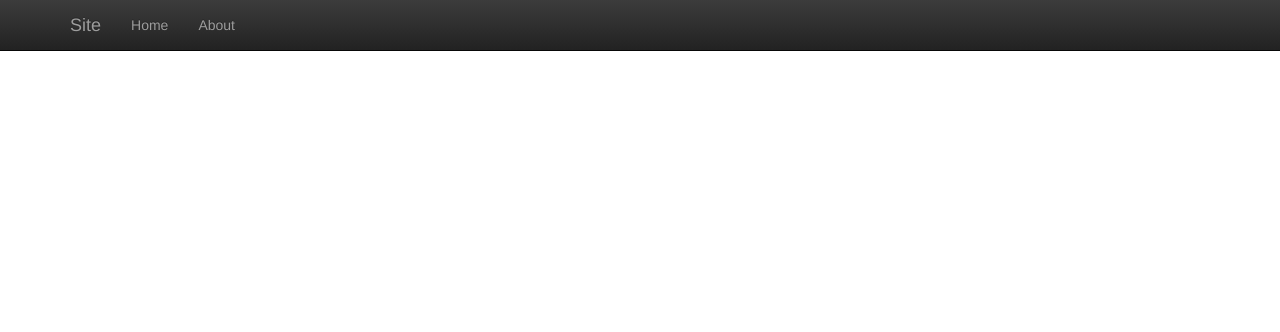
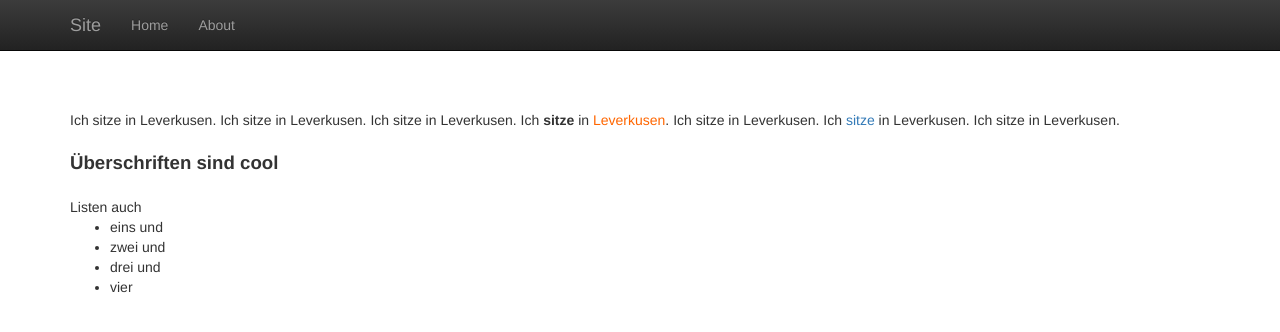
Before and after one commit to oschettler/everid-site1, a Jekyll site: the page built from contact.html, in a window 1280 px wide. Shown: the top 332 px of the page. Built offline with Jekyll 4.4.1, drawn with Linux system fonts in a browser that asks for light colours; nearby versions of some CDN libraries.

Commit message:
save contact.html

```diff
--- a/contact.html
+++ b/contact.html
@@ -1,6 +1,13 @@
 ---
-title: Notiz #3
+title: Notiz #3 - Ümläüte im Titel?
 layout: default
-tags: published Url:about.html
+tags: published multiple example nav:1/Beispiel/1
 ---
-<span style="-evernote-last-insertion-point:true;"/>
+<div><span>Ich sitze in Leverkusen. </span><span>Ich sitze in Leverkusen. </span><span>Ich sitze in Leverkusen. </span><span>Ich <strong>sitze</strong> in <span style="color: rgb(255, 102, 0);">Leverkusen</span>. </span><span>Ich sitze in Leverkusen. </span><span>Ich <a shape="rect" href="http://bayer04.de" target="_blank">sitze</a> in Leverkusen. </span><span>Ich sitze in Leverkusen. </span></div>
+<div><br clear="none"/></div>
+<div><strong><span style="font-size: 14pt;">Überschriften sind cool</span></strong></div>
+<div><br clear="none"/></div>
+<div><span>Listen auch</span></div>
+<ul><li><span>eins und</span></li><li><span>zwei und</span></li><li><span>drei und </span></li><li><span>vier</span></li></ul>
+<div><br clear="none"/></div>
+<div><br clear="none"/></div>
```
